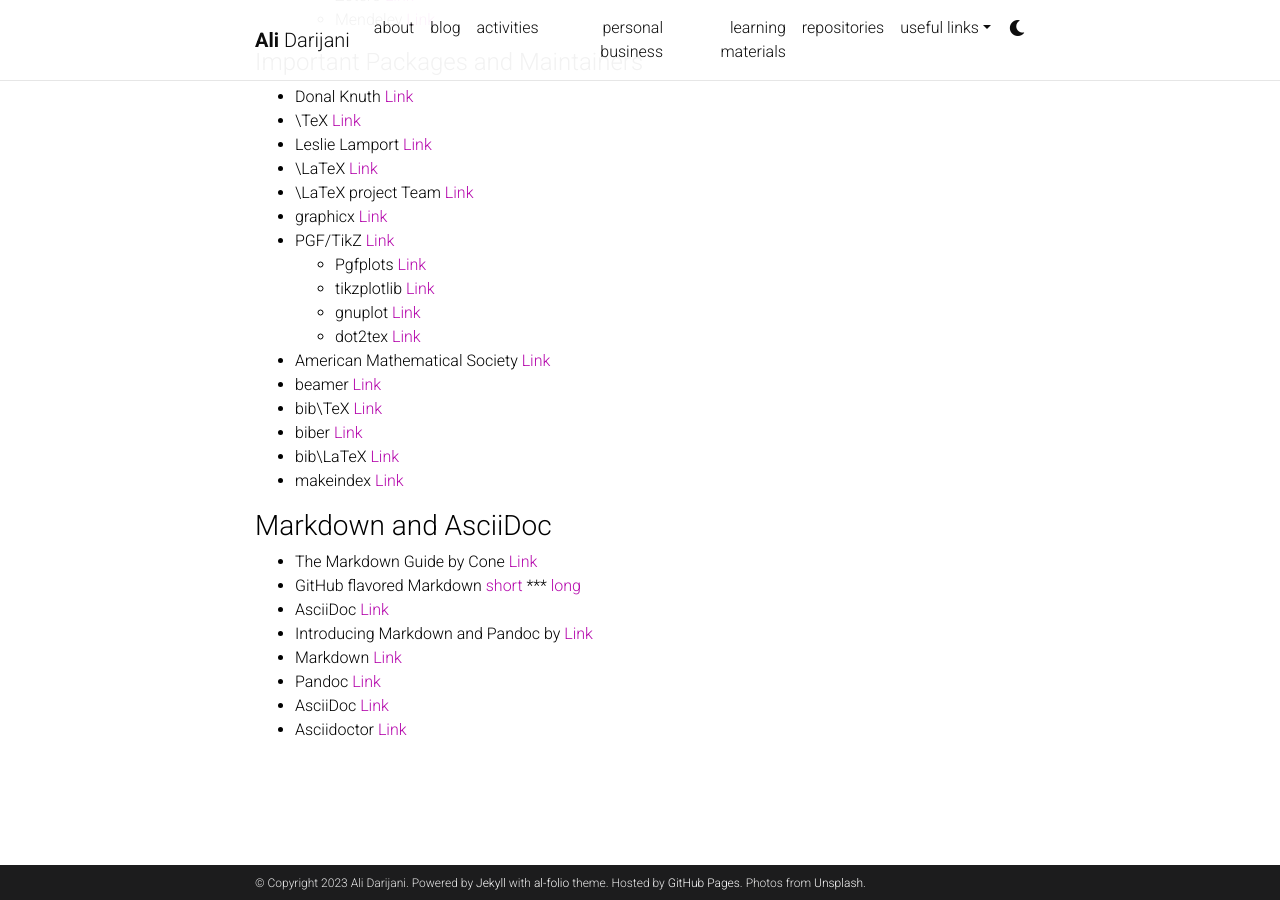
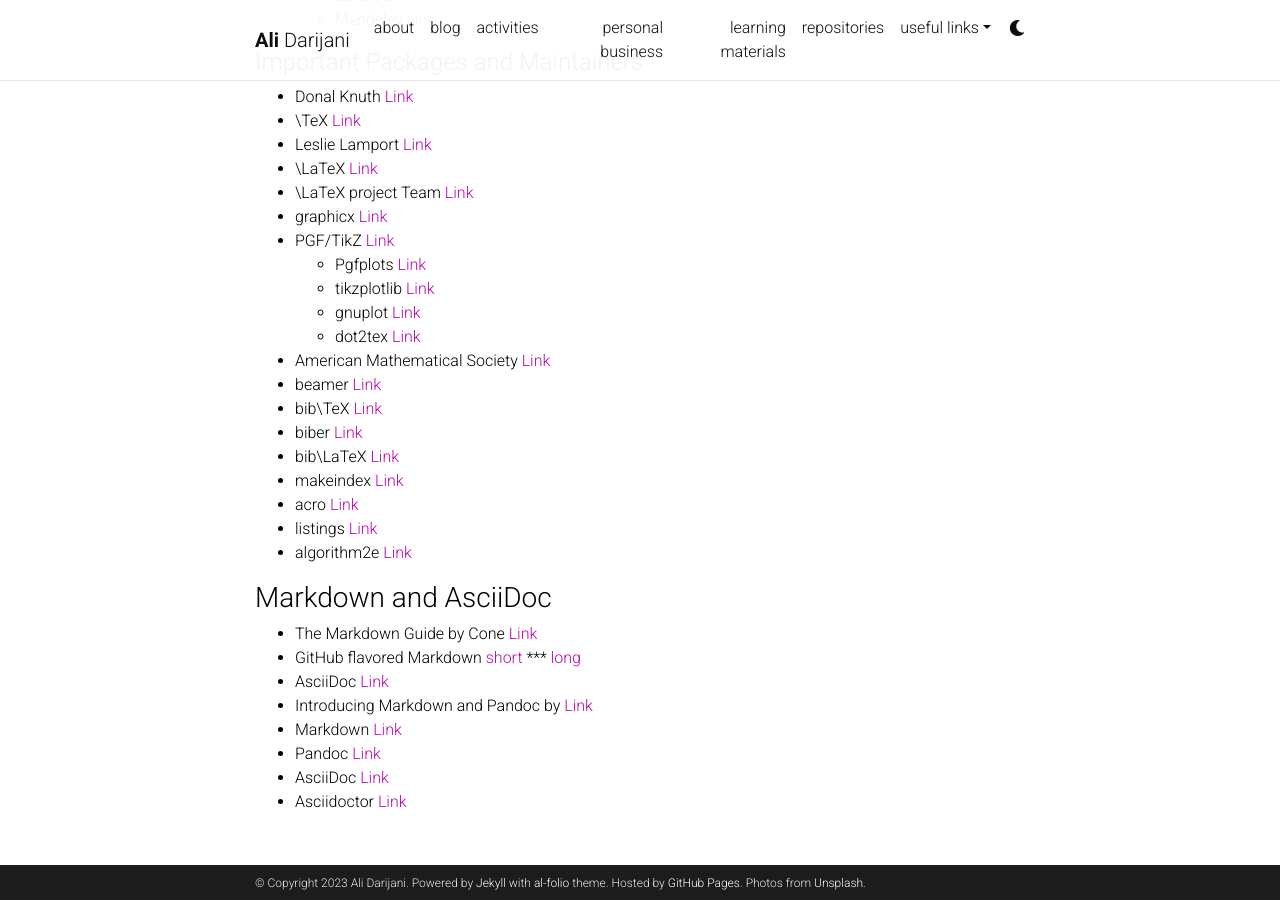
Before and after one commit to adarijani/adarijani.github.io_archived, a Jekyll site: the page built from _projects/t_03_typesetting.md, in a window 1280 px wide and 900 px high, scrolled down 1253 px. Built offline with Jekyll 4.4.1, drawn with Linux system fonts in a browser that asks for light colours; comment, search, counter and statistics services are not loaded; a style sheet for code colours, icons or effects is not loaded.

Commit message:
Update t_03_typesetting.md

```diff
--- a/_projects/t_03_typesetting.md
+++ b/_projects/t_03_typesetting.md
@@ -73,6 +73,9 @@
 * biber [Link](https://ctan.org/pkg/biber)
 * bib\LaTeX [Link](https://ctan.org/pkg/biblatex)
 * makeindex [Link](https://ctan.org/pkg/makeindex)
+* acro [Link](https://ctan.org/pkg/acro)
+* listings [Link](https://ctan.org/pkg/listings)
+* algorithm2e [Link](https://ctan.org/pkg/algorithm2e)
 
 
 ### Markdown and AsciiDoc
```
